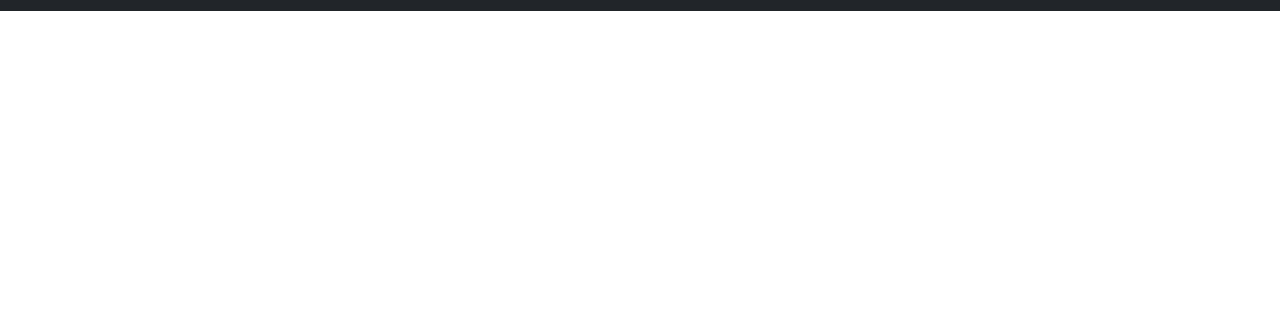
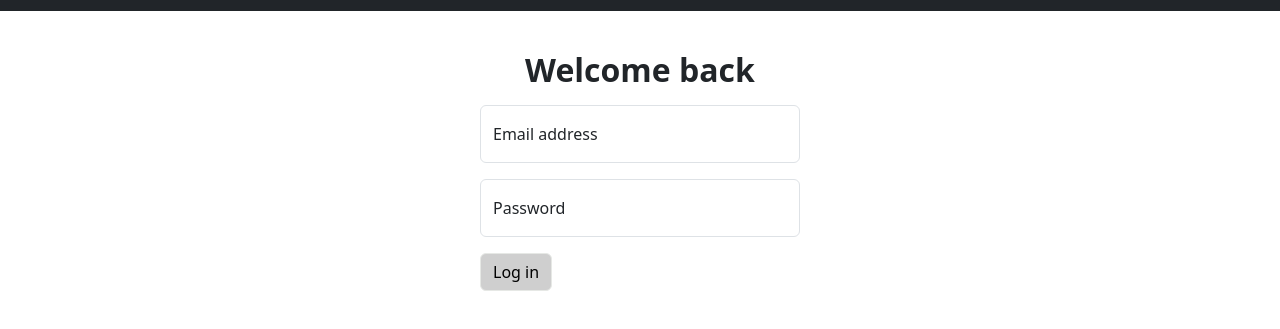
Before and after one commit to Yonesh-Thapa/Capstone-1-ver-2, a plain HTML site: page login.html in a window 1280 px wide. Shown: the part 45-374 px from the top of the page. Drawn offline with nearby package versions, Linux system fonts and the light colour scheme.

Commit message:
updated login page

```diff
--- a/css/login.css
+++ b/css/login.css
@@ -0,0 +1,11 @@
+.btn{
+    color:#000000;
+    background-color: #cfcfcf;
+    border-color:#e6e8e5;
+
+
+}
+.content div{
+    margin-bottom:rem;
+    margin:1rem auto;
+}
--- a/login.html
+++ b/login.html
@@ -44,3 +44,21 @@
             </div>
         </nav>
     </header>
+<div class="content">
+<h2 class="mt-5 pt-5 text-center fw-bold ">Welcome back</h2>
+<form>
+
+		<div class="col-sm-3 form-floating">
+			<input type="email" class="form-control" id="emailInput" placeholder="name@example.com" aria-describedby="emailHelp">
+			<label for="emailInput" class="form-label mb">Email address</label>
+		</div>
+		<div class="col-sm-3 form-floating">
+			<input type="password" class="form-control" id="passwordInput" placeholder="Password">
+			<label for="passwordInput" class="form-label">Password</label>
+
+	    <button type="submit" class="btn btn-primary mt-3">Log in</button>
+        </div>
+</form>
+
+</div>
+</body>
```
Also changed, not shown: index.html (+1 -4 lines), register.html (+2 -0 lines).
